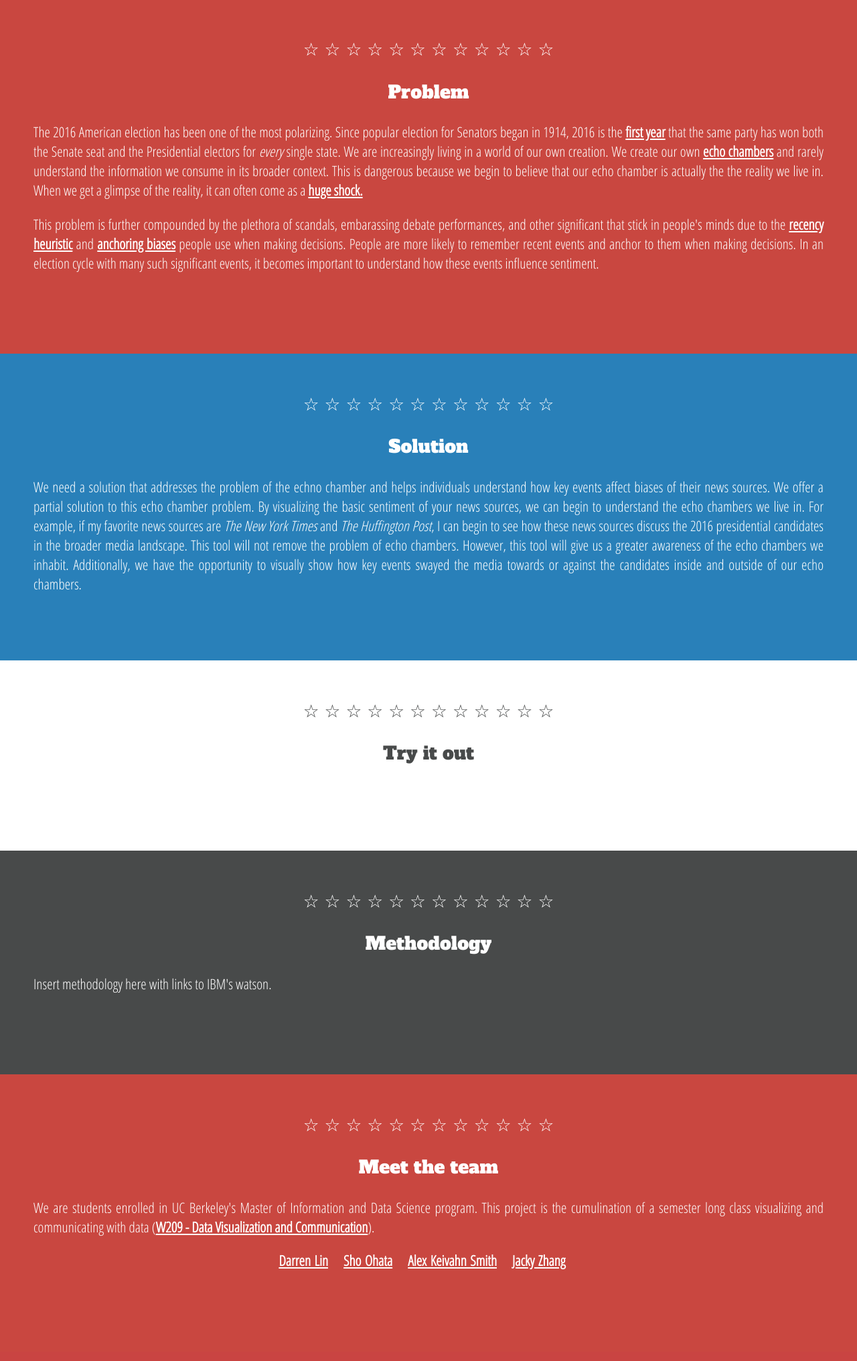
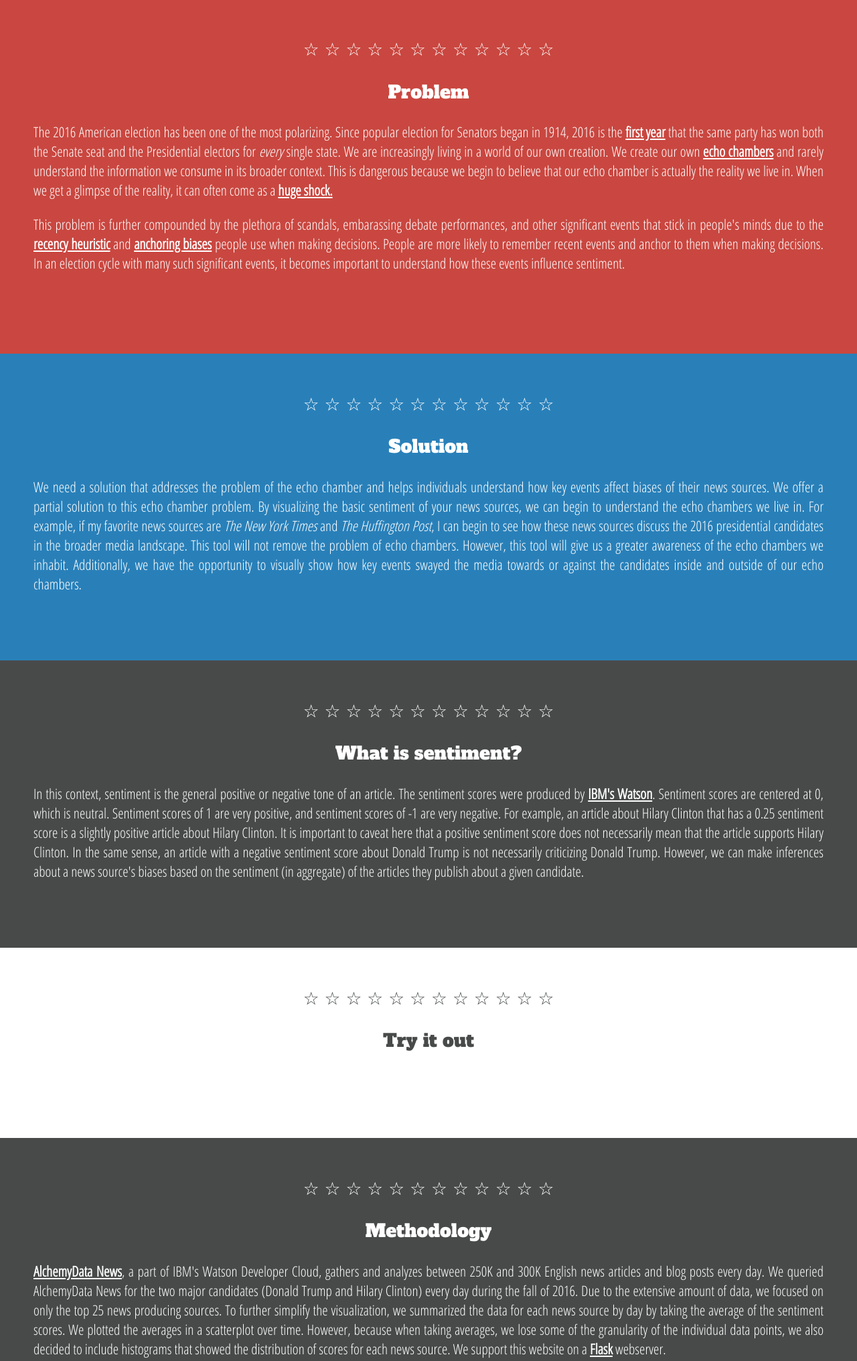
Before and after one commit to keivahn/w209_sentiment, a Flask app: page /index in a window 1280 px wide. Shown: the part 417-2449 px from the top of the page at 67% size. Before the commit the page ends 2313 px from the top, so only its background shows below. Run offline with Flask 2, Linux system fonts and the light colour scheme; some libraries are stand-ins or nearby versions.

Commit message:
updating viz and index

```diff
--- a/app/templates/home.html
+++ b/app/templates/home.html
@@ -70,6 +70,15 @@
 
 #Section2 {
   background-color: #2980B9;
+  color: #FFFFFF;
+  padding-left: 50px;
+  padding-right: 50px;
+  padding-top: 30px;
+  padding-bottom: 100px;
+}
+
+#Section2-5 {
+  background-color: #484A4A;
   color: #FFFFFF;
   padding-left: 50px;
   padding-right: 50px;
@@ -157,12 +166,12 @@ body a {
     living in a world of our own creation. We create our own
     <a href="http://graphics.wsj.com/blue-feed-red-feed/" target="_blank">echo chambers</a> and
     rarely understand the information we consume in its broader context. This is
-    dangerous because we begin to believe that our echo chamber is actually the
+    dangerous because we begin to believe that our echo chamber is actually
     the reality we live in. When we get a glimpse of the reality, it can often
     come as a <a href="http://www.businessinsider.com/donald-trump-wins-election-results-2016-11"
     target="_blank">huge shock.</a></p>
     <p>This problem is further compounded by the plethora of scandals, embarassing
-    debate performances, and other significant that stick in people's minds due
+    debate performances, and other significant events that stick in people's minds due
     to the <a href="https://en.wikipedia.org/wiki/Availability_heuristic">recency
     heuristic</a> and <a href="https://en.wikipedia.org/wiki/Anchoring">anchoring biases</a>
     people use when making decisions. People are more likely to remember recent events
@@ -174,7 +183,7 @@ body a {
   <div id="Section2">
     <p class="heading">☆ ☆ ☆ ☆ ☆ ☆ ☆ ☆ ☆ ☆ ☆ ☆</p>
     <p class="heading">Solution</p>
-    We need a solution that addresses the problem of the echno chamber and helps
+    We need a solution that addresses the problem of the echo chamber and helps
     individuals understand how key events affect biases of their news sources.
     We offer a partial solution to this echo chamber problem. By visualizing the
     basic sentiment of your news sources, we can begin to understand the echo
@@ -186,6 +195,24 @@ body a {
     Additionally, we have the opportunity to visually show how key events swayed
     the media towards or against the candidates inside and outside of our echo
     chambers.
+  </div>
+
+  <div id="Section2-5">
+    <p class="heading">☆ ☆ ☆ ☆ ☆ ☆ ☆ ☆ ☆ ☆ ☆ ☆</p>
+    <p class="heading">What is sentiment?</p>
+    In this context, sentiment is the general positive or negative tone of an
+    article. The sentiment scores were produced by
+    <a href="https://www.ibm.com/blogs/bluemix/2016/06/cognitive-apis-with-watson-sentiment-analysis/"
+    target="_blank">IBM's Watson</a>. Sentiment scores are centered at 0, which
+    is neutral. Sentiment scores of 1 are very positive, and sentiment scores of
+    -1 are very negative. For example, an article about Hilary Clinton
+    that has a 0.25 sentiment score is a slightly positive article about Hilary Clinton.
+    It is important to caveat here that a positive sentiment score does not necessarily
+    mean that the article supports Hilary Clinton. In the same sense, an article
+    with a negative sentiment score about Donald Trump is not necessarily criticizing
+    Donald Trump. However, we can make inferences about a news source's biases
+    based on the sentiment (in aggregate) of the articles they publish about a
+    given candidate.
   </div>
 
   <div id="Section3">
@@ -201,7 +228,19 @@ body a {
     <p class="heading">☆ ☆ ☆ ☆ ☆ ☆ ☆ ☆ ☆ ☆ ☆ ☆</p>
     <p class="heading">Methodology</p>
     <p>
-      Insert methodology here with links to IBM's watson.
+      <a href="https://www.ibm.com/watson/developercloud/alchemy-data-news.html"
+      target="_blank">AlchemyData News</a>,
+      a part of IBM's Watson Developer Cloud, gathers and analyzes between 250K
+      and 300K English news articles and blog posts every day. We queried AlchemyData News
+      for the two major candidates (Donald Trump and Hilary Clinton) every day
+      during the fall of 2016. Due to the extensive amount of data, we focused on only
+      the top 25 news producing sources. To further simplify the visualization,
+      we summarized the data for each news source by day by taking the average
+      of the sentiment scores. We plotted the averages in a scatterplot over time.
+      However, because when taking averages, we lose some of the granularity of
+      the individual data points, we also decided to include histograms that showed
+      the distribution of scores for each news source. We support this website on
+      a <a href="http://flask.pocoo.org/" target="_blank">Flask</a> webserver.
     </p>
   </div>
 
@@ -209,7 +248,7 @@ body a {
     <p class="heading">☆ ☆ ☆ ☆ ☆ ☆ ☆ ☆ ☆ ☆ ☆ ☆</p>
     <p class="heading">Meet the team</p>
     We are students enrolled in UC Berkeley's Master of Information and Data
-    Science program. This project is the cumulination of a semester long class
+    Science program. This project is the culmination of a semester long class
     visualizing and communicating with data (<a
     href="https://www.ischool.berkeley.edu/courses/datasci/209" target="_blank">W209
     - Data Visualization and Communication</a>).
```
Also changed, not shown: app/templates/viz.html (+31 -7 lines).
